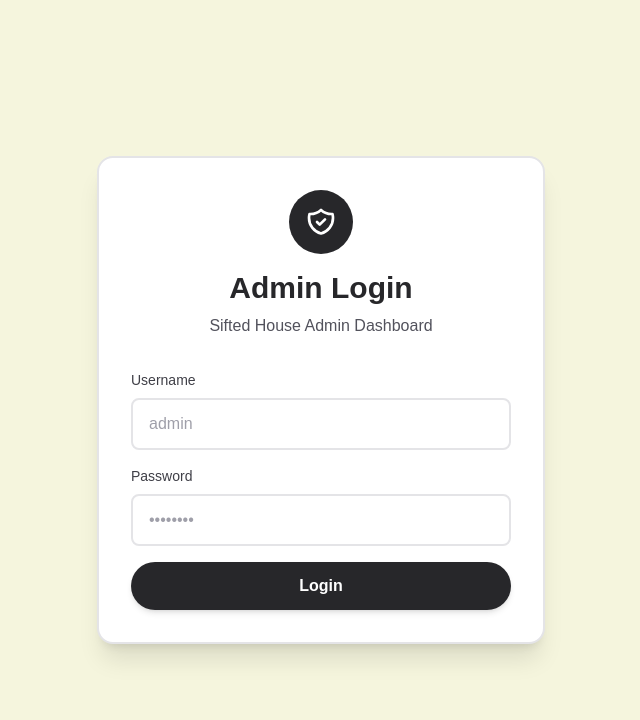
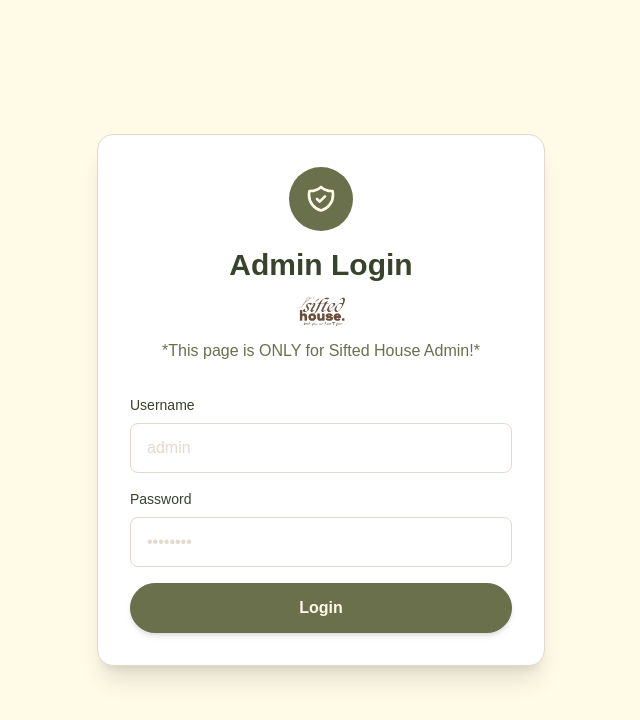
Before and after one commit to prissjasmine05/UAS2025_ITFinTech_SiftedHouse, a Next.js app: page /admin/login in a window 1280 px wide. Shown: the top 720 px of the page, without its empty margins (319-959 px from the left). Built offline with nearby package versions, Linux system fonts and the light colour scheme.

Commit message:
Perbaikan UI pada page admin dashboard dan edit product by admin

```diff
--- a/pages/admin/login.js
+++ b/pages/admin/login.js
@@ -38,59 +38,65 @@ export default function AdminLogin() {
   };
 
   return (
-    <div className="min-h-screen bg-[#F5F5DD] flex items-center justify-center p-4">
-      <div className="bg-white rounded-2xl shadow-xl p-8 w-full max-w-md border-2 border-zinc-200">
+    <div className="min-h-screen bg-[#FFFBE7] flex items-center justify-center p-4 font-sans text-[#37432B]">
+      <div className="bg-white rounded-2xl shadow-xl p-8 w-full max-w-md border border-[#E5D8CC]">
         <div className="text-center mb-8">
-          <div className="inline-flex items-center justify-center w-16 h-16 bg-zinc-800 rounded-full mb-4">
-            <svg className="w-8 h-8 text-white" fill="none" stroke="currentColor" viewBox="0 0 24 24">
+          <div className="inline-flex items-center justify-center w-16 h-16 bg-[#6A6F4C] rounded-full mb-4">
+            <svg className="w-8 h-8 text-[#FFFBE7]" fill="none" stroke="currentColor" viewBox="0 0 24 24">
               <path strokeLinecap="round" strokeLinejoin="round" strokeWidth={2} d="M9 12l2 2 4-4m5.618-4.016A11.955 11.955 0 0112 2.944a11.955 11.955 0 01-8.618 3.04A12.02 12.02 0 003 9c0 5.591 3.824 10.29 9 11.622 5.176-1.332 9-6.03 9-11.622 0-1.042-.133-2.052-.382-3.016z" />
             </svg>
           </div>
-          <h1 className="text-3xl font-bold text-zinc-800 mb-2">Admin Login</h1>
-          <p className="text-zinc-600">Sifted House Admin Dashboard</p>
+          <h1 className="text-3xl font-bold mb-2">Admin Login</h1>
+
+          {/* Logo di bawah judul, di atas subjudul */}
+          <img
+            src="/logo-sifted-house.png"
+            alt="Sifted House"
+            className="h-10 mx-auto mb-2"
+          />
+
+          <p className="text-[#6A6F4C]">*This page is ONLY for Sifted House Admin!*</p>
         </div>
 
         {error && (
-          <div className="bg-red-50 border-2 border-red-200 text-red-700 px-4 py-3 rounded-lg mb-4">
+          <div className="bg-[#682C23]/10 border border-[#682C23]/30 text-[#682C23] px-4 py-3 rounded-lg mb-4">
             {error}
           </div>
         )}
 
         <form onSubmit={handleSubmit} className="space-y-4">
           <div>
-            <label className="block text-sm font-medium text-zinc-700 mb-2">
+            <label className="block text-sm font-medium mb-2">
               Username
             </label>
             <input
               type="text"
               value={formData.username}
               onChange={(e) => setFormData({ ...formData, username: e.target.value })}
-  className="w-full px-4 py-3 border-2 border-zinc-200 rounded-lg focus:ring-2 focus:ring-zinc-800 focus:border-transparent transition text-zinc-800 placeholder-zinc-400"
+              className="w-full px-4 py-3 border border-[#E5D8CC] rounded-lg focus:ring-2 focus:ring-[#37432B] focus:border-transparent transition placeholder-[#E5D8CC] text-[#37432B]"
               placeholder="admin"
               required
             />
-
           </div>
 
           <div>
-            <label className="block text-sm font-medium text-zinc-700 mb-2">
+            <label className="block text-sm font-medium mb-2">
               Password
             </label>
             <input
               type="password"
               value={formData.password}
               onChange={(e) => setFormData({ ...formData, password: e.target.value })}
-  className="w-full px-4 py-3 border-2 border-zinc-200 rounded-lg focus:ring-2 focus:ring-zinc-800 focus:border-transparent transition text-zinc-800 placeholder-zinc-400"
+              className="w-full px-4 py-3 border border-[#E5D8CC] rounded-lg focus:ring-2 focus:ring-[#37432B] focus:border-transparent transition placeholder-[#E5D8CC] text-[#37432B]"
               placeholder="••••••••"
               required
             />
-
           </div>
 
           <button
             type="submit"
             disabled={loading}
-            className="w-full bg-zinc-800 text-white py-3 rounded-full font-semibold hover:bg-zinc-700 transition shadow-md disabled:bg-zinc-400 disabled:cursor-not-allowed"
+            className="w-full bg-[#6A6F4C] text-[#FFFBE7] py-3 rounded-full font-semibold hover:bg-[#37432B] transition shadow-md border border-[#6A6F4C] disabled:bg-[#6A6F4C]/50 disabled:border-[#6A6F4C]/50 disabled:cursor-not-allowed"
           >
             {loading ? 'Loading...' : 'Login'}
           </button>
```
Also changed, not shown: pages/admin/dashboard.js (+34 -35 lines). Lines whose indentation alone changed are shown as unchanged.
